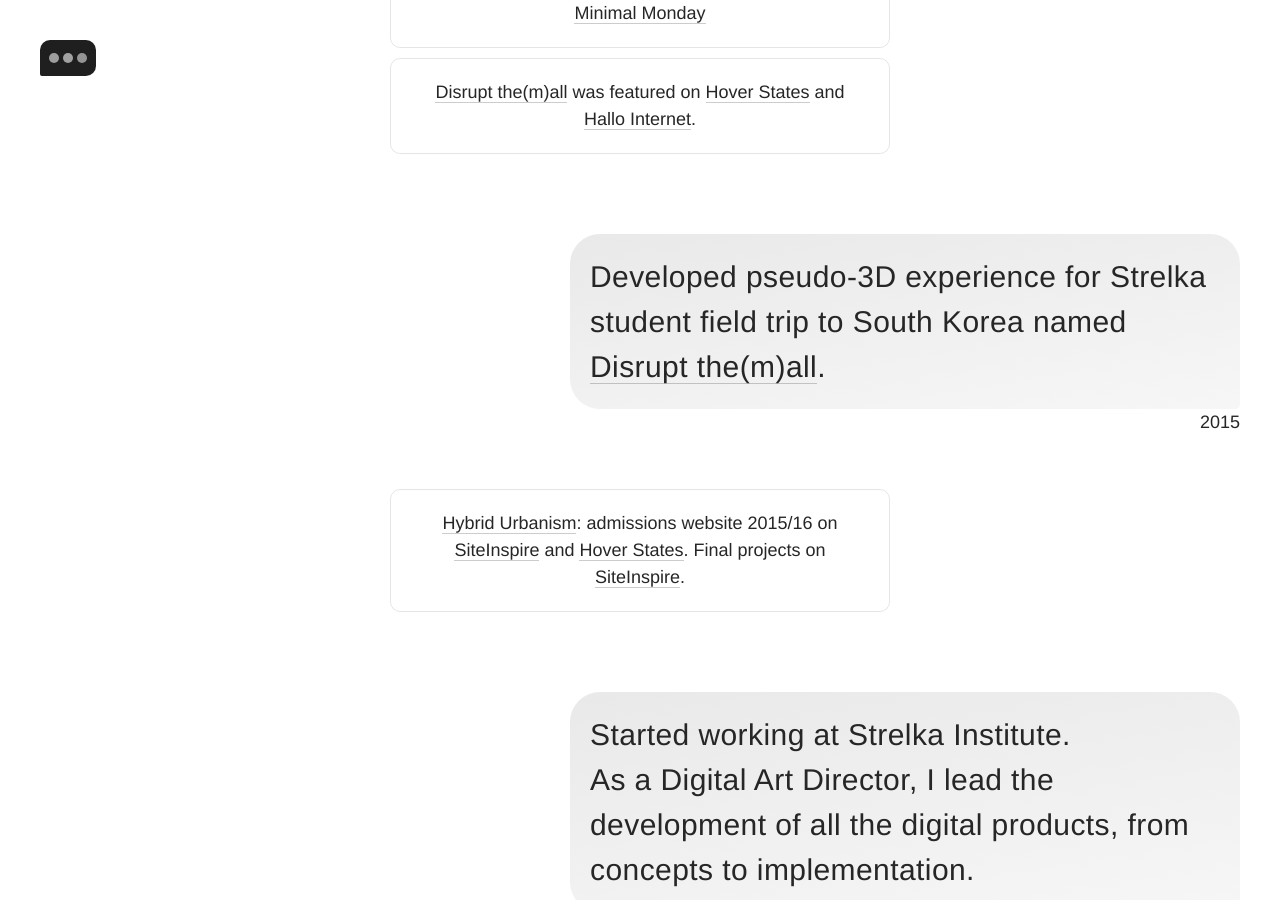
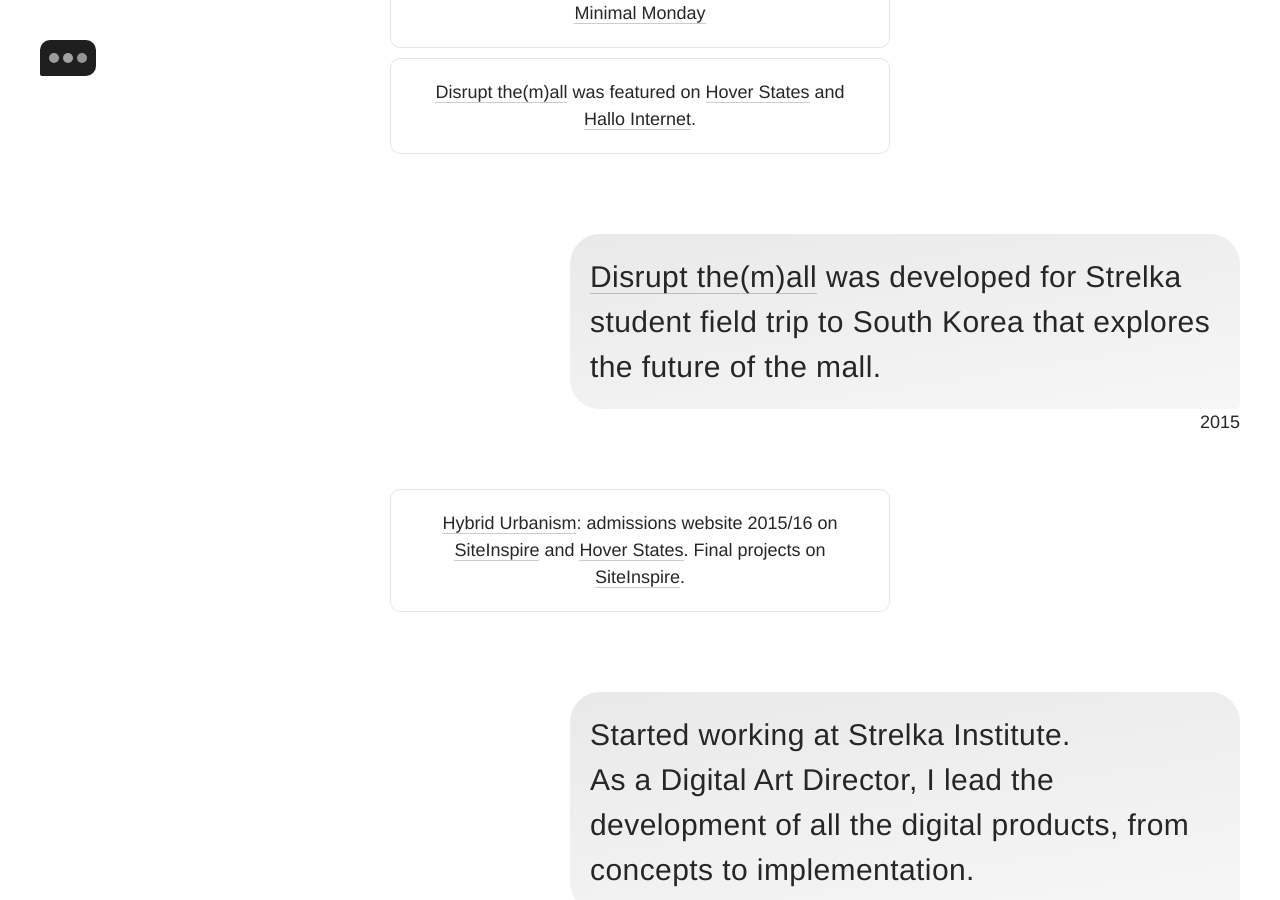
Before and after one commit to exah/karalevich-com, a Jekyll site: the page built from about.html, in a window 1280 px wide and 900 px high, scrolled down 1909 px. Built offline with Jekyll 4.4.1, drawn with Linux system fonts in a browser that asks for light colours.

Commit message:
Edit copy

```diff
--- a/about.html
+++ b/about.html
@@ -119,7 +119,7 @@
 <div class="row-end row-clear-mobile margin-t-4x">
 	<div class="col-8 elem-relative elem-in-viewport elem-transition--05">
 		<div class="bubble text-small-mobile elem-transition--05 button bubble-grey">
-			Developed pseudo-3D experience for Strelka student field trip to South Korea named <a href="/disrupt-the-m-all">Disrupt the(m)all</a>.
+			<a href="/disrupt-the-m-all">Disrupt the(m)all</a> was developed for Strelka student field trip to South Korea that explores the future of the mall.
 		</div>
 		<div class="bubble-date caption text-small elem-relative--right">2015</div>
 	</div>
--- a/index.html
+++ b/index.html
@@ -60,7 +60,7 @@
 			</div>
 			<div class="row-start row-clear-desktop-sm margin-t-1x">
 					<p class="project-title margin-r-1x">Disrupt the(m)all</p>
-					<p class="text-small text-thin project-desc opacity">Pseudo 3D Experience</p>
+					<p class="text-small text-thin project-desc opacity">3D Experience</p>
 			</div>
 		</a>
 	</div>
```
